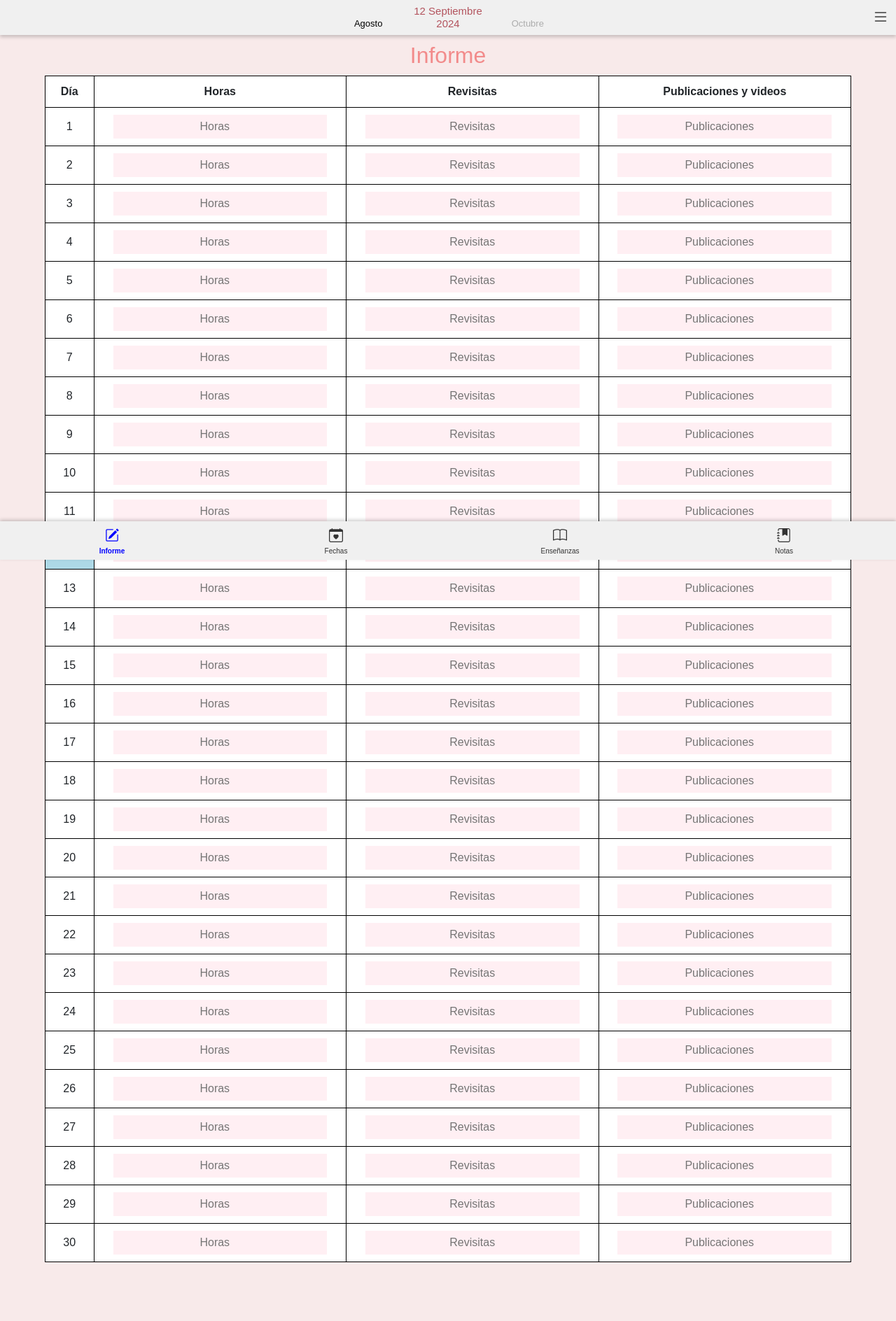
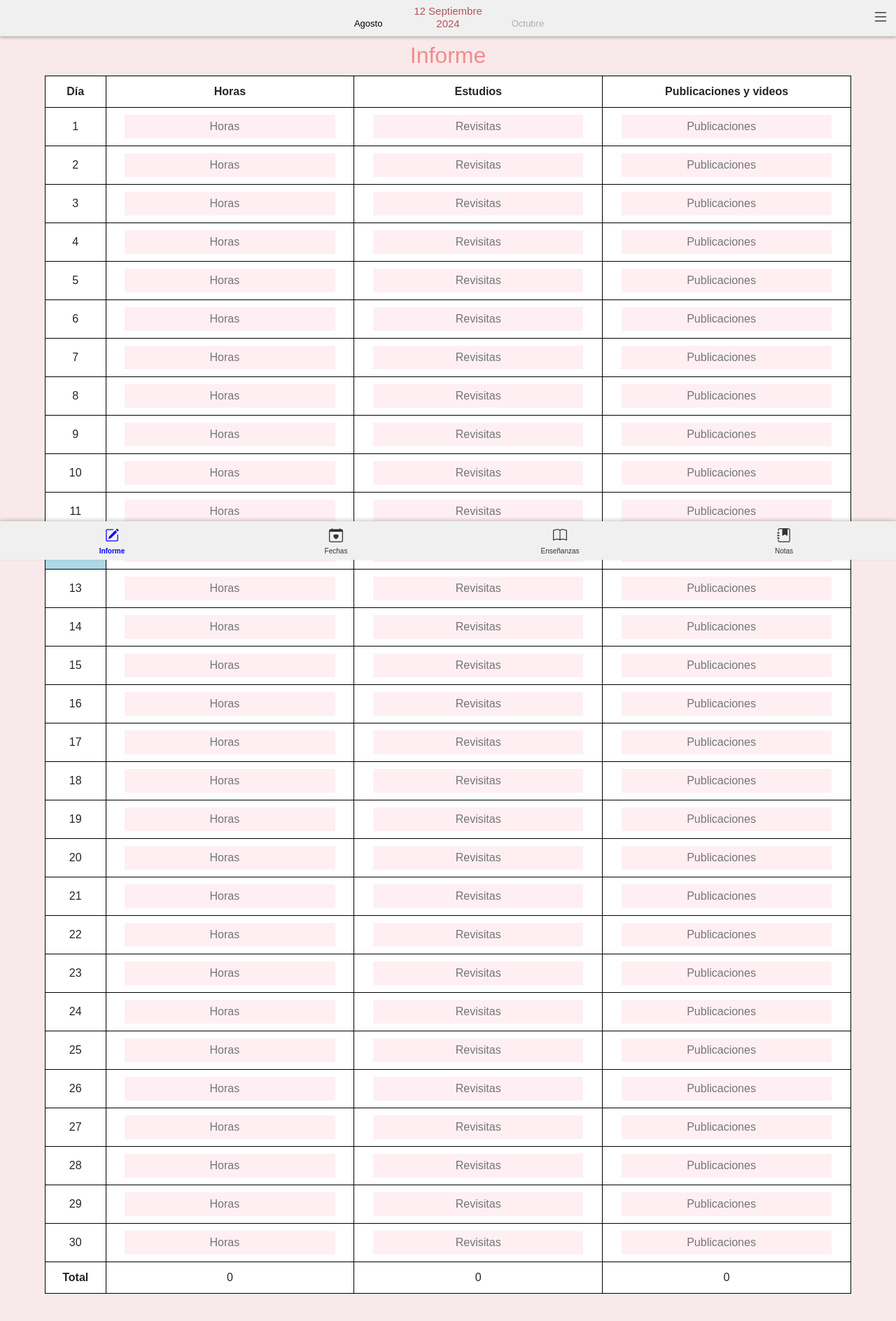
Before and after one commit to brian-gal/Bitacora_web, a React (Vite) app: page / in a window 1280 px wide. Shown: the top 1888 px of the page at 70% size. Built offline with nearby package versions, Linux system fonts and the light colour scheme; no server answers; the database is empty; sample sign-in values are in the browser's storage.

Commit message:
agregue barra de porcentaje y meta y total del informe

```diff
--- a/index.html
+++ b/index.html
@@ -9,7 +9,7 @@
 
   <!-- bootstrap icon-->
   <link rel="stylesheet" href="https://cdn.jsdelivr.net/npm/bootstrap-icons@1.11.3/font/bootstrap-icons.min.css">
-  <!-- bootstrap js -->
+  <!-- bootstrap css -->
   <link href="https://cdn.jsdelivr.net/npm/bootstrap@5.3.3/dist/css/bootstrap.min.css" rel="stylesheet"
     integrity="sha384-QWTKZyjpPEjISv5WaRU9OFeRpok6YctnYmDr5pNlyT2bRjXh0JMhjY6hW+ALEwIH" crossorigin="anonymous">
 </head>
--- a/src/App.css
+++ b/src/App.css
@@ -64,12 +64,20 @@ body {
 
 
 /* ---------------------------------Menu Fecha------------------------------------- */
-.menuFecha {
+.containerMenuFecha {
     position: fixed;
     top: 0;
     height: 50px;
     width: 100%;
+    background-color: #f0f0f0;
+    box-shadow: 0 3px 5px rgba(0, 0, 0, 0.2);
+    z-index: 1000;
+}
+
+.menuFecha {
     display: flex;
+    height: 50px;
+    width: 100%;
     align-items: center;
     background-color: #f0f0f0;
     box-shadow: 0 3px 5px rgba(0, 0, 0, 0.2);
@@ -408,3 +416,52 @@ body {
 .link-iniciar-sesion:hover {
     color: #0056b3;
 }
+
+.progress {
+    width: 100%;
+}
+
+/* ....................................................config............................................. */
+
+.config-container {
+    display: flex;
+    flex-direction: column;
+    align-items: center;
+    justify-content: space-between;
+    padding: 20px;
+}
+
+.config-meta {
+    text-align: center;
+}
+
+.config-meta h2 {
+    font-size: 24px;
+    margin-bottom: 10px;
+}
+
+.config-meta label {
+    display: block;
+    font-size: 18px;
+    margin-bottom: 10px;
+}
+
+.config-meta input[type="range"] {
+    width: 100%;
+    max-width: 400px;
+}
+
+.config-cerrarSesion {
+    margin-top: auto;
+    padding: 10px 20px;
+    background-color: #ff4d4d;
+    color: white;
+    border: none;
+    border-radius: 5px;
+    cursor: pointer;
+    font-size: 16px;
+}
+
+.config-cerrarSesion:hover {
+    background-color: #ff1a1a;
+}
--- a/src/components/config.jsx
+++ b/src/components/config.jsx
@@ -1,10 +1,13 @@
 import { getAuth, signOut } from "firebase/auth";
-
+import { useContext, useEffect, useRef } from "react";
+import { DataContext } from "../context/dateContext";
+import { crearDependencia } from "./storageDependencies";
 
 const Config = () => {
+    const { setMetaHorasPredi, metaHorasPredi, currentFecha } = useContext(DataContext);
+    const prevMetaHorasPrediRef = useRef(metaHorasPredi);
 
     function cerrarSesion() {
-
         const auth = getAuth();
         signOut(auth).then(() => {
             localStorage.clear();
@@ -13,9 +16,40 @@ const Config = () => {
         });
     }
 
+    useEffect(() => {
+        // Solo ejecuta si metaHorasPredi ha cambiado
+        if (prevMetaHorasPrediRef.current !== metaHorasPredi) {
+            const updatedConfig = { metaHorasPredi: metaHorasPredi };
+            localStorage.setItem('Config', JSON.stringify(updatedConfig));
+            crearDependencia('Config', currentFecha);
+
+            // Actualiza el valor anterior
+            prevMetaHorasPrediRef.current = metaHorasPredi;
+        }
+    }, [metaHorasPredi, currentFecha]);
+
+    const handleHorasChange = (e) => {
+        setMetaHorasPredi(e.target.value);
+    };
+
     return (
-        <button onClick={cerrarSesion}>Cerrar Sesion</button>
-    )
-}
+        <div className="config-container">
+            <div className="config-meta">
+                <h2>Meta a cumplir</h2>
+                <label htmlFor="horasMeta">Horas de predicación al mes: {metaHorasPredi}</label>
+                <input
+                    type="range"
+                    id="horasMeta"
+                    min="0"
+                    max="150"
+                    value={metaHorasPredi}
+                    onChange={handleHorasChange}
+                />
+            </div>
 
-export default Config
+            <button className="config-cerrarSesion" onClick={cerrarSesion}>Cerrar Sesión</button>
+        </div>
+    );
+};
+
+export default Config;
--- a/src/components/informe.jsx
+++ b/src/components/informe.jsx
@@ -4,7 +4,7 @@ import { crearDependencia } from "./storageDependencies";
 import { FireContext } from "../context/fireContext";
 
 const Informe = () => {
-    const { dia, mes, año, currentFecha } = useContext(DataContext);
+    const { dia, mes, año, currentFecha, setHorasPredi, horasPredi } = useContext(DataContext);
     const { cargarDatosStorage } = useContext(FireContext);
 
     // Estado para almacenar los datos de los inputs
@@ -34,7 +34,6 @@ const Informe = () => {
         async function prueba() {
             const titulo = `Informe-${mes + 1}-${año}`;
             const storedData = await cargarDatosStorage(titulo);
-            console.log(storedData);
 
             if (storedData && isJSON(storedData)) {
                 const parsedData = JSON.parse(storedData);
@@ -71,6 +70,12 @@ const Informe = () => {
 
     const daysInMonth = new Date(año, mes + 1, 0).getDate();
 
+    useEffect(() => {
+        // Calcular y guardar el total de horas cada vez que cambian los datos
+        const totalHoras = datos.reduce((acc, cur) => acc + (parseFloat(cur.horas) || 0), 0);
+        setHorasPredi(totalHoras);
+    }, [datos]);
+
     return (
         <>
             <h1 className='titulo'>Informe</h1>
@@ -79,7 +84,7 @@ const Informe = () => {
                     <tr>
                         <th>Día</th>
                         <th>Horas</th>
-                        <th>Revisitas</th>
+                        <th>Estudios</th>
                         <th>Publicaciones y videos</th>
                     </tr>
                 </thead>
@@ -93,6 +98,15 @@ const Informe = () => {
                         </tr>
                     ))}
                 </tbody>
+                <tfoot>
+                    <tr>
+                        <td><strong>Total</strong></td>
+                        <td>{horasPredi}</td>
+                        <td>{datos.reduce((acc, cur) => acc + (parseFloat(cur.revisitas) || 0), 0)}</td>
+                        <td>{datos.reduce((acc, cur) => acc + (parseFloat(cur.publicaciones) || 0), 0)}</td>
+                    </tr>
+                </tfoot>
+
             </table>
         </>
     );
--- a/src/components/menuFecha.jsx
+++ b/src/components/menuFecha.jsx
@@ -1,6 +1,7 @@
 import { useContext } from "react"
 import { DataContext } from "../context/dateContext"
 import { NavLink } from 'react-router-dom';
+import ProgressBar from "./progressBar";
 
 
 const MenuFecha = () => {
@@ -10,19 +11,22 @@ const MenuFecha = () => {
     const mesPrevio = mes > 0 ? meses[mes - 1] : meses[11]; // Mes anterior (Diciembre si es Enero)
     const mesSiguiente = mes < 11 ? meses[mes + 1] : meses[0]; // Mes siguiente (Enero si es Diciembre)
 
-    const desactivarBoton = currentLocation === "/notas" || currentLocation === "/fechas" || currentLocation === "/iniciarSesion" || currentLocation === "/crearCuenta";
+    const desactivarBoton = currentLocation === "/notas" || currentLocation === "/fechas" || currentLocation === "/config" || currentLocation === "/iniciarSesion" || currentLocation === "/crearCuenta";
 
     return (
+        <div className="containerMenuFecha">
             <div className="menuFecha">
                 <div className="menuFechaMes">
-                <button onClick={retrocederMes} disabled={ desactivarBoton }>{mesPrevio}</button>
+                    <button onClick={retrocederMes} disabled={desactivarBoton}>{mesPrevio}</button>
                     <div onClick={fechaActual}>
                         <h2>{dia} {meses[mes]}</h2>
                         <h3>{año}</h3>
                     </div>
-                <button onClick={avanzarMes} disabled={ desactivarBoton || (mes == date.getMonth() && año == date.getFullYear())}>{mesSiguiente}</button>
+                    <button onClick={avanzarMes} disabled={desactivarBoton || (mes == date.getMonth() && año == date.getFullYear())}>{mesSiguiente}</button>
                 </div>
                 <NavLink className="menuFecha-icon" to="/config"><i className="bi bi-list"></i></NavLink>
+            </div>
+            <ProgressBar/>
         </div>
     )
 }
--- /dev/null
+++ b/src/components/progressBar.jsx
@@ -0,0 +1,25 @@
+import { useContext } from "react";
+import { DataContext } from "../context/dateContext";
+
+const ProgressBar = () => {
+    const { horasPredi, metaHorasPredi } = useContext(DataContext);
+
+    // Calcula el progreso en porcentaje
+    const progreso = (horasPredi / metaHorasPredi) * 100;
+
+    return (
+        <div
+            className="progress"
+            role="progressbar"
+            aria-label="Example 2px high"
+            aria-valuenow="25"
+            aria-valuemin="0"
+            aria-valuemax="100"
+            style={{ height: '2px' }}
+        >{}
+            <div className="progress-bar" style={{ width: `${progreso}%` }}></div>
+        </div>
+    );
+};
+
+export default ProgressBar;
--- a/src/context/dateContext.jsx
+++ b/src/context/dateContext.jsx
@@ -19,6 +19,8 @@ export const DataProvider = ({ children }) => {
     const [año, setAño] = useState(date.getFullYear());
     const location = useLocation();
     const [currentLocation, setCurrentLocation] = useState(location.pathname);
+    const [horasPredi, setHorasPredi] = useState(0);
+    const [metaHorasPredi, setMetaHorasPredi] = useState(10);
 
     // Actualizar el estado cada vez que cambie la ubicación
     useEffect(() => {
@@ -77,7 +79,6 @@ export const DataProvider = ({ children }) => {
 
     const currentFecha = new Date().toLocaleString('es-ES', opciones);
 
-
     return (
         <DataContext.Provider
             value={{
@@ -91,7 +92,11 @@ export const DataProvider = ({ children }) => {
                 retrocederAño,
                 avanzarAño,
                 currentLocation,
-                currentFecha
+                currentFecha,
+                setHorasPredi,
+                horasPredi,
+                setMetaHorasPredi,
+                metaHorasPredi
             }}
         >
             {children}
--- a/src/context/fireContext.jsx
+++ b/src/context/fireContext.jsx
@@ -1,12 +1,15 @@
-import { createContext, useEffect, useState } from "react";
+import { createContext, useContext, useEffect, useState } from "react";
 import { auth, db } from '../services/firebaseConfig'; // Asegúrate de tener esta configuración
 import { onAuthStateChanged } from "firebase/auth";
 import { useNavigate } from "react-router-dom";
 import { doc, getDoc, setDoc, collection } from "firebase/firestore";
+import { DataContext } from "./dateContext";
 
 export const FireContext = createContext({});
 
 export const FireProvider = ({ children }) => {
+    const { mes, año } = useContext(DataContext);
+
     const navigate = useNavigate();
     const [loading, setLoading] = useState(true);
     const [uid, setUid] = useState(true);
@@ -17,6 +20,15 @@ export const FireProvider = ({ children }) => {
             if (user) {
                 const uid = user.uid
                 comprobarDependencias("Dependencias", uid)
+                comprobarDependencias("config", uid)
+                comprobarDependencias("Notas", uid)
+                comprobarDependencias("FechasEspeciales", uid)
+                comprobarDependencias(`Broadcasting-${año}`, uid)
+                comprobarDependencias(`Gratitud-${año}`, uid)
+                comprobarDependencias(`Oraciones-${año}`, uid)
+                comprobarDependencias(`Gratitud-${año}`, uid)
+                comprobarDependencias(`Informe-${mes + 1}-${año}`, uid)
+
                 comprobarDatos(uid); // Pasar el UID al llamar la función
                 setUid(uid)
                 navigate('/');
@@ -115,16 +127,13 @@ export const FireProvider = ({ children }) => {
             const docSnap = await getDoc(docRef);
 
             if (!docSnap.exists()) {
-                console.error('El documento no existe');
                 return;
             }
 
             const data = docSnap.data();
 
-
             // Verifica si 'titulo' está en los datos del documento
             if (!(titulo in data)) {
-                console.error('El título no se encuentra en los datos del documento');
                 return;
             }
 
```
Also changed, not shown: src/App.jsx (+4 -4 lines), src/components/guardarDatos/guardarDatos.jsx (deleted, +0 -27 lines). Lines whose indentation alone changed are shown as unchanged.
